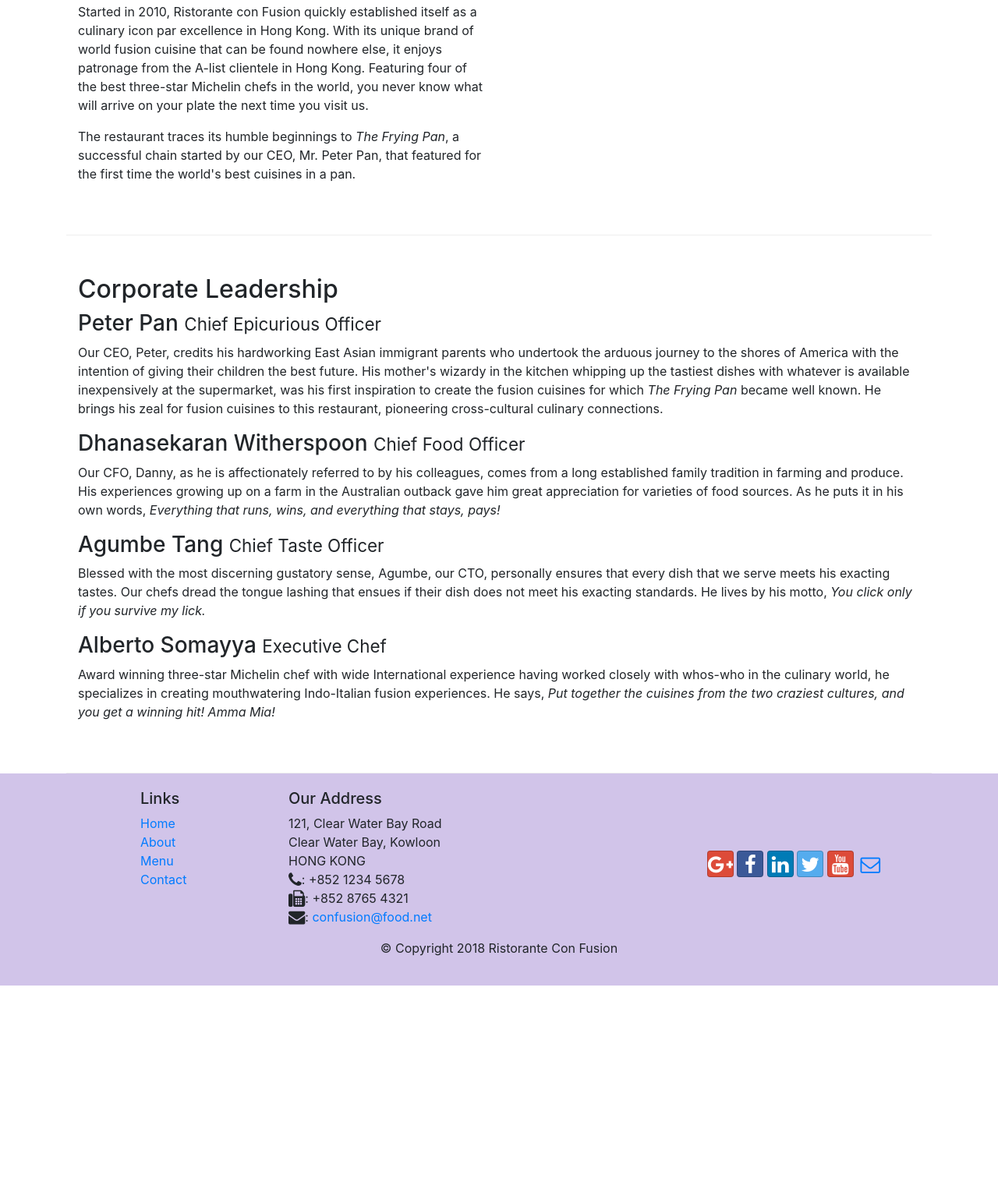
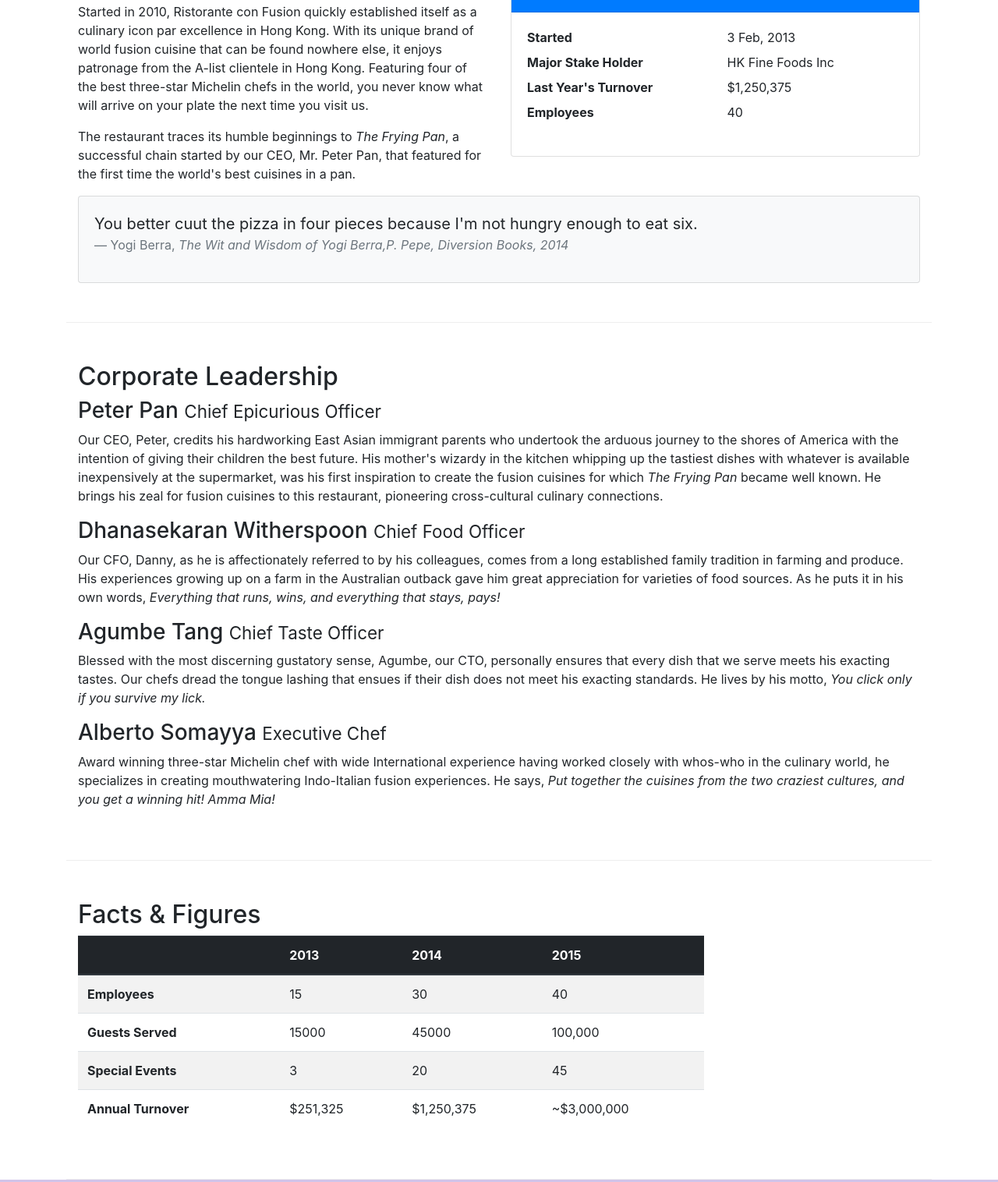
Before and after one commit to sajjadz118128/RestaurantBooking, a website: page aboutus.html in a window 1280 px wide. Shown: the part 558-2074 px from the top of the page at 78% size. Before the commit the page ends 1822 px from the top, so only its background shows below. Drawn offline with nearby package versions, Linux system fonts and the light colour scheme.

Commit message:
tables and cards

```diff
--- a/aboutus.html
+++ b/aboutus.html
@@ -58,7 +58,34 @@
                 <p>Started in 2010, Ristorante con Fusion quickly established itself as a culinary icon par excellence in Hong Kong. With its unique brand of world fusion cuisine that can be found nowhere else, it enjoys patronage from the A-list clientele in Hong Kong.  Featuring four of the best three-star Michelin chefs in the world, you never know what will arrive on your plate the next time you visit us.</p>
                 <p>The restaurant traces its humble beginnings to <em>The Frying Pan</em>, a successful chain started by our CEO, Mr. Peter Pan, that featured for the first time the world's best cuisines in a pan.</p>
             </div>
-            <div>
+            <div class="col-sm">
+                <div class="card">
+                    <h3 class="card-header bg-primary text-white">Facts At a Glance</h3>
+                    <div class="card-body">
+                        <dl class="row">
+                            <dt class="col-6">Started </dt>
+                            <dd class="col-6">3 Feb, 2013</dd>
+                            <dt class="col-6">Major Stake Holder</dt>
+                            <dd class="col-6">HK Fine Foods Inc</dd>
+                            <dt class="col-6">Last Year's Turnover</dt>
+                            <dd class="col-6">$1,250,375</dd>
+                            <dt class="col-6">Employees</dt>
+                            <dd class="col-6">40</dd>
+                        </dl>
+                    </div>
+                </div>
+            </div>
+            <div class="col-12">
+                <div class="card card-body bg-light">
+                    <blockquote class="blockquote">
+                        <p class="mb-0">You better cuut the pizza in four pieces because I'm not hungry enough to eat six.</p>
+                        <footer class="blockquote-footer">Yogi Berra,
+                            <cite title="Source Title">
+                                The Wit and Wisdom of Yogi Berra,P. Pepe, Diversion Books, 2014
+                            </cite>
+                        </footer>
+                    </blockquote>
+                </div>
             </div>
         </div>
 
@@ -76,7 +103,49 @@
                 <p class="d-none d-sm-block">Award winning three-star Michelin chef with wide International experience having worked closely with whos-who in the culinary world, he specializes in creating mouthwatering Indo-Italian fusion experiences. He says, <em>Put together the cuisines from the two craziest cultures, and you get a winning hit! Amma Mia!</em></p>
             </div>
        </div>
-
+       <div class="row row-content">
+           <div class="col-12 col-sm-9">
+               <h2>Facts &amp; Figures</h2>
+               <div class="table-responsive">
+                <table class="table table-striped">
+                    <thead class="thead-dark">
+                        <tr>
+                            <th>&nbsp;</th>
+                            <th>2013</th>
+                            <th>2014</th>
+                            <th>2015</th>
+                        </tr>
+                    </thead>
+                    <tbody>
+                        <tr>
+                            <th>Employees</th>
+                            <td>15</td>
+                            <td>30</td>
+                            <td>40</td>
+                        </tr>
+                        <tr>
+                            <th>Guests Served</th>
+                            <td>15000</td>
+                            <td>45000</td>
+                            <td>100,000</td>
+                        </tr>
+                        <tr>
+                            <th>Special Events</th>
+                            <td>3</td>
+                            <td>20</td>
+                            <td>45</td>
+                        </tr>
+                        <tr>
+                            <th>Annual Turnover</th>
+                            <td>$251,325</td>
+                            <td>$1,250,375</td>
+                            <td>~$3,000,000</td>
+                        </tr>
+                    </tbody>
+                </table>
+               </div>
+           </div>
+       </div>
     </div>
 
     <footer class="footer">
```
